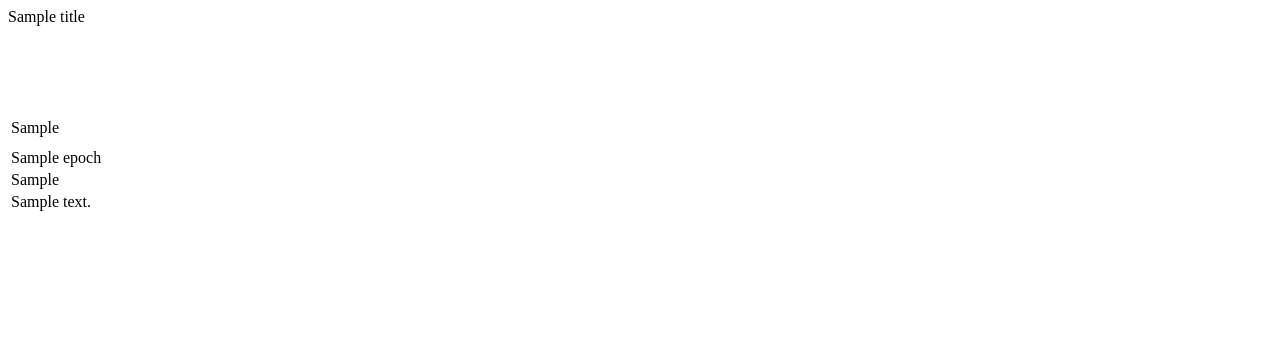
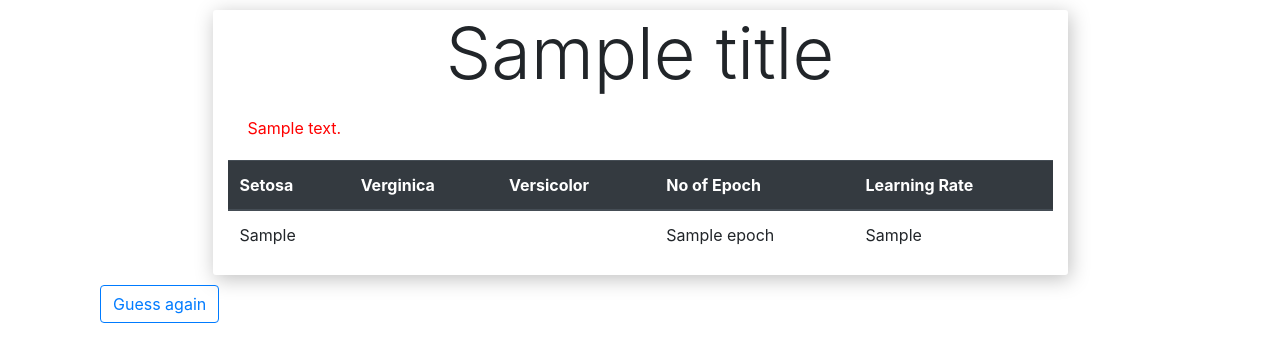
Before and after one commit to Logan-Sadia-Kei-COMP308/Logan-Sadia-Kei_COMP308Lab04, a Node server app: template app/views/result.ejs in a window 1280 px wide. Shown: the top 362 px of the page. Run offline with Node 20, Linux system fonts and the light colour scheme; the template is opened without the code that fills it: most values are stand-ins (such as "Sample title", 1, 10 or a date in 2020).

Commit message:
commit css changes

```diff
--- a/app/views/result.ejs
+++ b/app/views/result.ejs
@@ -3,37 +3,42 @@
   <head>
     <meta charset="UTF-8" />
     <meta name="viewport" content="width=device-width, initial-scale=1.0" />
+    <link rel="stylesheet" type="text/css" href="css/styles.css" />
+    <link
+      rel="stylesheet"
+      type="text/css"
+      href="https://stackpath.bootstrapcdn.com/bootstrap/4.4.1/css/bootstrap.min.css"
+    />
     <title><%= title %></title>
   </head>
 
-  <body>
-    <%= title %>
-
-    <table>
+  <body class="container">
+    <div class="row justify-content-center">
+      <div class="col-9 justify-content-center div-style">
+        <h1 class="display-3" style="text-align: center;"><%= title %></h1>
+        <p class="p-style"><%= siriAnswer %></p>
+        <table class="table table-sripped">
+          <thead class="thead-dark">
+            <tr>
+              <th>Setosa</th>
+              <th>Verginica</th>
+              <th>Versicolor</th>
+              <th>No of Epoch</th>
+              <th>Learning Rate</th>
+            </tr>
+          </thead>
           <tr>
             <td><%= resultForTest1[0] %></td>
-        <br />
-      </tr>
-      <tr>
             <td><%= resultForTest1[1] %></td>
-        <br />
-      </tr>
-      <tr>
             <td><%= resultForTest1[2] %></td>
-        <br />
-      </tr>
-      <tr>
             <td><%= epoch %></td>
-        <br />
-      </tr>
-      <tr>
             <td><%=learningRate %></td>
-        <br />
-      </tr>
-      <tr>
-        <td><%= siriAnswer %></td>
-        <br />
           </tr>
         </table>
+      </div>
+    </div>
+    <div class="col-12 justify-content-center">
+      <a href="/" class="btn btn-outline-primary ">Guess again</a>
+    </div>
   </body>
 </html>
--- a/public/css/styles.css
+++ b/public/css/styles.css
@@ -7,3 +7,12 @@
 .margin-btn {
     margin-bottom: 10px;
 }
+
+.p-style {
+    color: red;
+    margin: 20px;
+}
+
+.btn-margin {
+    margin: 20px;
+}
```
Also changed, not shown: app/views/index.ejs (+8 -1 lines). Lines whose indentation alone changed are shown as unchanged.
